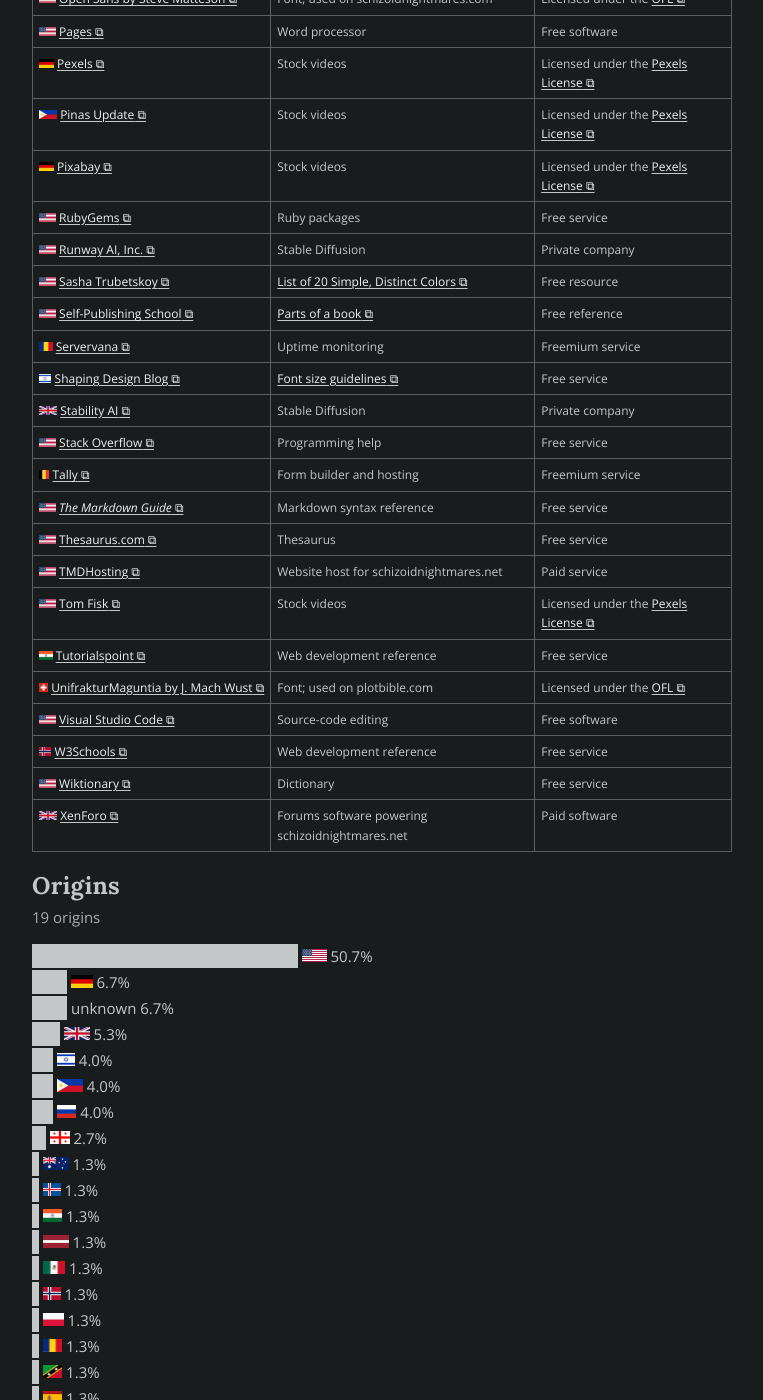
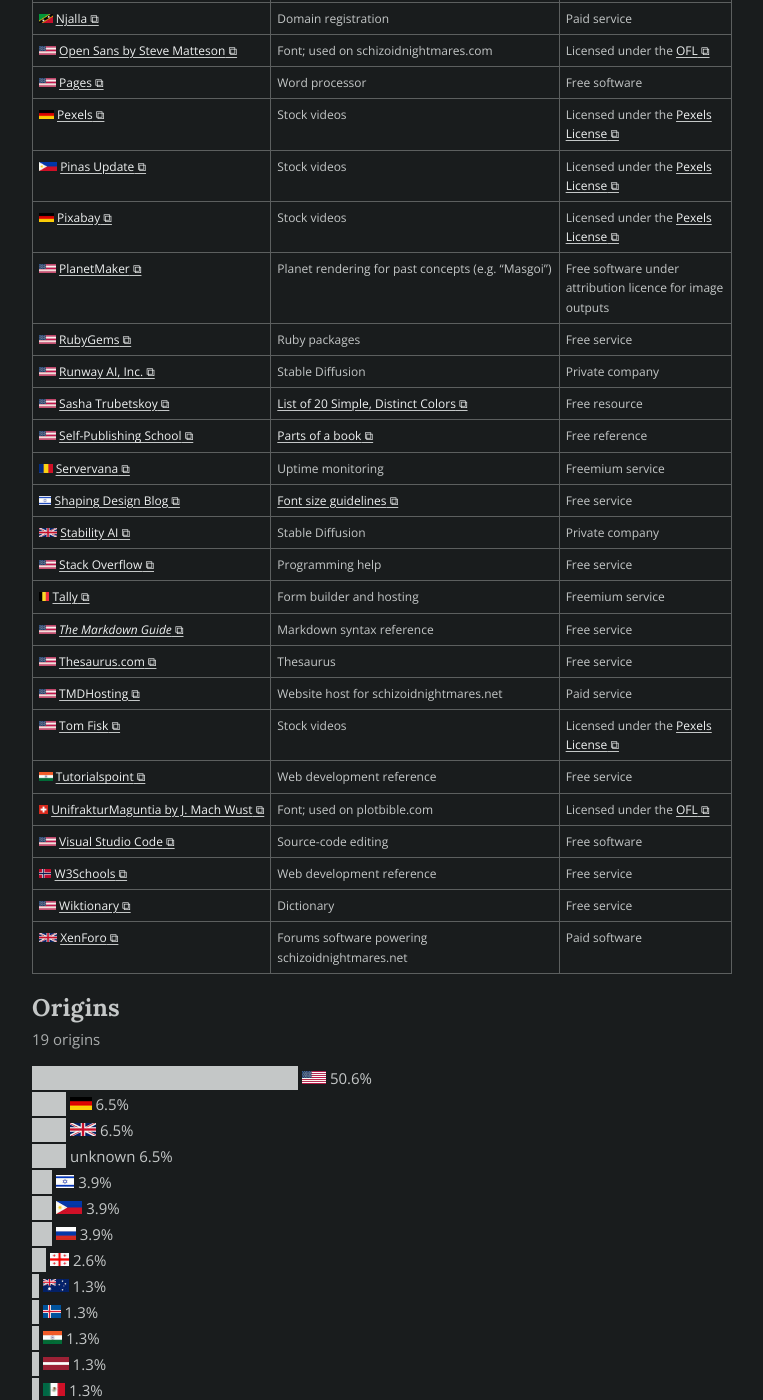
Before and after one commit to schizoidnightmares/schizoidnightmares.com, a Jekyll site: the page built from credits/contributors.md, in a window 1280 px wide and 1400 px high, scrolled down 2823 px. Shown: the whole window, without its empty margins (258-1021 px from the left). Built offline with Jekyll 4.4.1, drawn with Linux system fonts in a browser that asks for light colours; some of the changed text lies outside the part shown.

Commit message:
adding indirect contributors

```diff
--- a/_data/contributors.yaml
+++ b/_data/contributors.yaml
@@ -1,7 +1,13 @@
-- title: Affinity Designer
+- title: Affinity Designer 2
   flag: gb
   url: https://affinity.serif.com/en-gb/designer/
   usage: Vector production
+  notes: Paid software
+
+- title: Affinity Photo 2
+  flag: gb
+  url: https://affinity.serif.com/en-gb/photo/
+  usage: Raster production
   notes: Paid software
 
 - title: 'Anonymous artist #1 (credit as anonymous)'
@@ -23,7 +29,7 @@
 - title: Azgaar’s Fantasy Map Generator
   flag: ge
   url: https://github.com/Azgaar/Fantasy-Map-Generator
-  usage: For my article “<a href="https://schizoidnightmares.medium.com/how-to-generate-custom-biomes-in-azgaars-fantasy-map-generator-763e726a1093" target="_blank">How to generate custom biomes in Azgaar’s Fantasy Map Generator</a>”
+  usage: For my article “<a href="https://schizoidnightmares.medium.com/how-to-generate-custom-biomes-in-azgaars-fantasy-map-generator-763e726a1093" target="_blank">How to generate custom biomes in Azgaar’s Fantasy Map Generator</a>” and past concepts (e.g. “Masgoi”)
   notes: Licensed under the <a href="https://github.com/Azgaar/Fantasy-Map-Generator/blob/master/LICENSE" target="_blank">MIT License</a>
 
 - title: Cgzzz
@@ -324,6 +330,12 @@
   usage: Stock videos
   notes: Licensed under the <a href="https://www.pexels.com/license/" target="_blank">Pexels License</a>
 
+- title: PlanetMaker
+  flag: us
+  url: http://planetmaker.apoapsys.com/
+  usage: Planet rendering for past concepts (e.g. “Masgoi”)
+  notes: Free software under attribution licence for image outputs
+
 - title: RubyGems
   flag: us
   url: https://rubygems.org/
--- a/credits/contributors.md
+++ b/credits/contributors.md
@@ -37,14 +37,14 @@
 19 origins
 {: .cap}
 
-{% include origin.html flag="us" perc="50.7" %}
-{% include origin.html flag="de" perc="6.7" %}
-{% include origin.html perc="6.7" %}
-{% include origin.html flag="gb" perc="5.3" %}
-{% include origin.html flag="il" perc="4.0" %}
-{% include origin.html flag="ph" perc="4.0" %}
-{% include origin.html flag="ru" perc="4.0" %}
-{% include origin.html flag="ge" perc="2.7" %}
+{% include origin.html flag="us" perc="50.6" %}
+{% include origin.html flag="de" perc="6.5" %}
+{% include origin.html flag="gb" perc="6.5" %}
+{% include origin.html perc="6.5" %}
+{% include origin.html flag="il" perc="3.9" %}
+{% include origin.html flag="ph" perc="3.9" %}
+{% include origin.html flag="ru" perc="3.9" %}
+{% include origin.html flag="ge" perc="2.6" %}
 {% include origin.html flag="au" perc="1.3" %}
 {% include origin.html flag="is" perc="1.3" %}
 {% include origin.html flag="in" perc="1.3" %}
```
Also changed, not shown: other parts of credits/contributors.md (+3 -3 lines), credits/index.md (+3 -3 lines).
